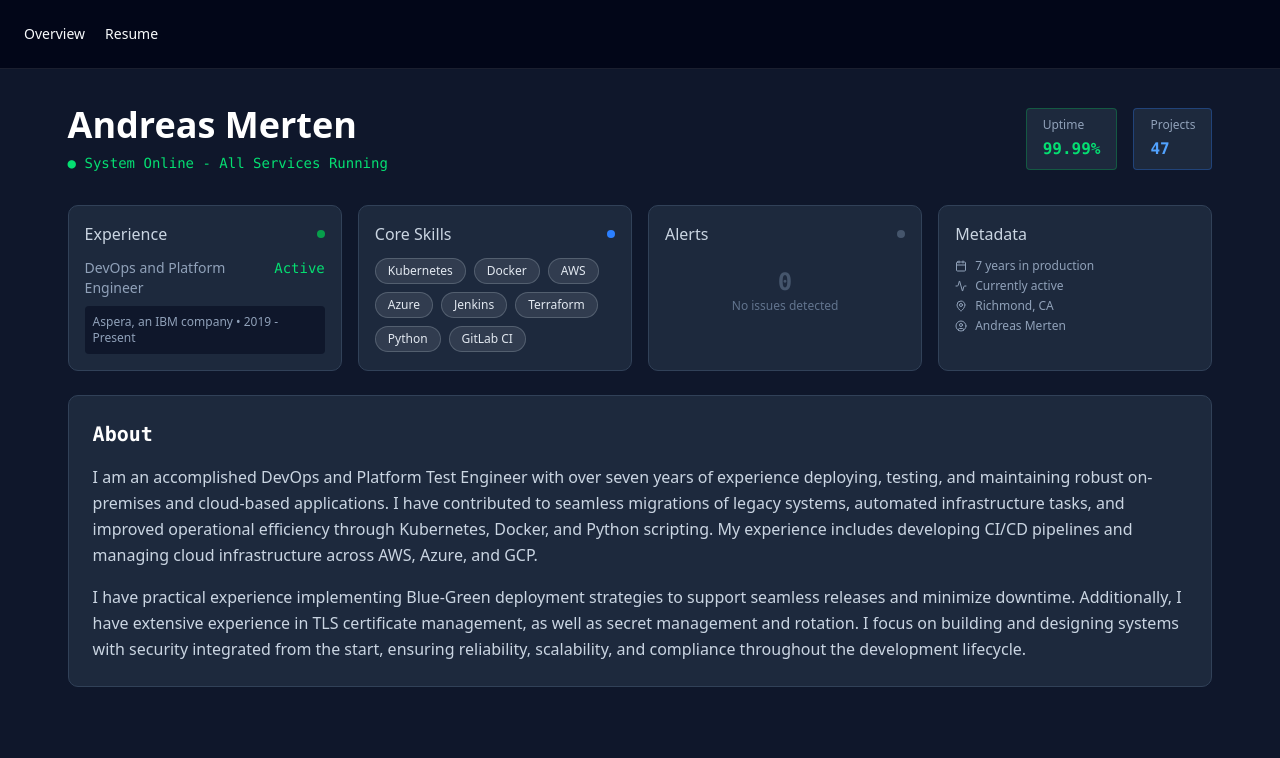
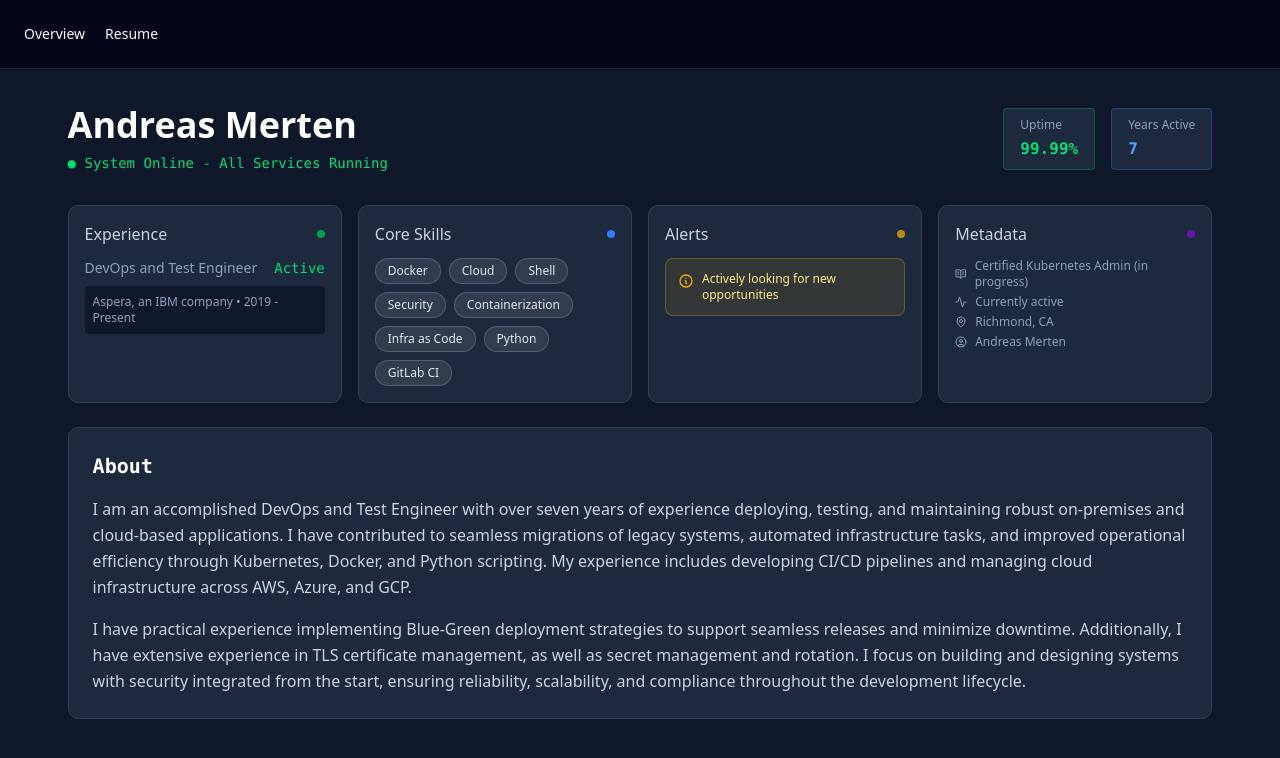
Before and after one commit to dremerten/pub-site, a React (Vite) app: page /overview in a window 1280 px wide. Shown: the top 758 px of the page. Built offline with nearby package versions, Linux system fonts and the light colour scheme; the HTML template or start-up script is replaced by a standard one.

Commit message:
Feedback changes

```diff
--- a/index.html
+++ b/index.html
@@ -7,7 +7,7 @@
     <link href="https://fonts.googleapis.com/css?family=Open+Sans:300,400,600,800" rel="stylesheet" type="text/css">
     <link rel="manifest" href="/manifest.json">
     <link rel="shortcut icon" href="/favicon.ico">
-    <title>Andreas Merten - DevOps, Platform Test Engineer</title>
+    <title>Andreas Merten - DevOps, Test Engineer</title>
   </head>
   <body>
     <noscript>
--- a/src/data/resume.js
+++ b/src/data/resume.js
@@ -1,29 +1,28 @@
-import {Activity, CalendarIcon, CircleUser, MapPin} from "lucide-react";
+import {Activity, BookOpenText, CircleUser, MapPin} from "lucide-react";
 
 export const personalInfo = {
   name: "Andreas Merten",
-  role: "DevOps and Platform Test Engineer",
+  role: "DevOps and Test Engineer",
   summary: [
-    "I am an accomplished DevOps and Platform Test Engineer with over seven years of experience deploying, testing, and maintaining robust on-premises and cloud-based applications. I have contributed to seamless migrations of legacy systems, automated infrastructure tasks, and improved operational efficiency through Kubernetes, Docker, and Python scripting. My experience includes developing CI/CD pipelines and managing cloud infrastructure across AWS, Azure, and GCP.",
+    "I am an accomplished DevOps and Test Engineer with over seven years of experience deploying, testing, and maintaining robust on-premises and cloud-based applications. I have contributed to seamless migrations of legacy systems, automated infrastructure tasks, and improved operational efficiency through Kubernetes, Docker, and Python scripting. My experience includes developing CI/CD pipelines and managing cloud infrastructure across AWS, Azure, and GCP.",
     "I have practical experience implementing Blue-Green deployment strategies to support seamless releases and minimize downtime. Additionally, I have extensive experience in TLS certificate management, as well as secret management and rotation. I focus on building and designing systems with security integrated from the start, ensuring reliability, scalability, and compliance throughout the development lifecycle."
-  ],
-  projectCount: 47
+  ]
 };
 
 export const metadataInfo = [
-  {text: "7 years in production", icon: CalendarIcon},
+  {text: "Certified Kubernetes Admin (in progress)", icon: BookOpenText},
   {text: "Currently active", icon: Activity},
   {text: "Richmond, CA", icon: MapPin},
   {text: "Andreas Merten", icon: CircleUser}
 ];
 
 export const coreSkills = [
-  "Kubernetes",
   "Docker",
-  "AWS",
-  "Azure",
-  "Jenkins",
-  "Terraform",
+  "Cloud",
+  "Shell",
+  "Security",
+  "Containerization",
+  "Infra as Code",
   "Python",
   "GitLab CI"
 ];
@@ -31,7 +30,7 @@ export const coreSkills = [
 export const experienceData = [
   {
     company: "Aspera, an IBM company",
-    position: "DevOps and Platform Engineer (Band 8)",
+    position: "DevOps and Test Engineer (Band 8)",
     years: "2019 - Present",
     highlights: [
       "Implemented automation and parallel testing, reducing QA cycle times and accelerating release schedules.",
@@ -73,7 +72,7 @@ export const comments = [
 export const additionalExperience = [
   {
     company: "IBM Aspera",
-    role: "DevOps & Platform Test Engineer",
+    role: "DevOps & Test Engineer",
     dateRange: "Feb 2019 - Present",
     experienceList: [
       "Implemented automation and parallel testing, reducing QA cycle times and accelerating release schedules.",
--- a/src/pages/Overview.jsx
+++ b/src/pages/Overview.jsx
@@ -6,7 +6,7 @@ const Overview = () => {
     <div>
       <div className="bg-slate-900 min-h-screen">
         <PageWrapper>
-          <div className="mmax-w-6xl mxd-auto">
+          <div>
             <div className="flex items-center justify-between mb-8">
               <div>
                 <h1 className="text-4xl font-bold text-white mb-2">{personalInfo.name}</h1>
@@ -18,8 +18,8 @@ const Overview = () => {
                   <div className="text-green-400 font-mono font-bold">99.99%</div>
                 </div>
                 <div className="bg-slate-800 px-4 py-2 rounded border border-blue-500/30">
-                  <div className="text-xs text-slate-400 mb-1">Projects</div>
-                  <div className="text-blue-400 font-mono font-bold">{personalInfo.projectCount}</div>
+                  <div className="text-xs text-slate-400 mb-1">Years Active</div>
+                  <div className="text-blue-400 font-mono font-bold">7</div>
                 </div>
               </div>
             </div>
@@ -61,17 +61,22 @@ const Overview = () => {
               <div className="bg-slate-800 p-4 rounded-lg border border-slate-700">
                 <div className="flex items-center justify-between mb-3">
                   <span className="text-slate-300 font-medium">Alerts</span>
-                  <span className="w-2 h-2 bg-slate-600 rounded-full"></span>
+                  <span className="w-2 h-2 bg-yellow-500 rounded-full animate-pulse"></span>
                 </div>
-                <div className="text-center py-2">
-                  <div className="text-2xl font-bold text-slate-600 font-mono">0</div>
-                  <div className="text-xs text-slate-500">No issues detected</div>
+                <div className="bg-yellow-500/10 border border-yellow-500/30 rounded-md p-3">
+                  <div className="flex items-start gap-2">
+                    <svg className="w-4 h-4 text-yellow-500 mt-0.5 flex-shrink-0" fill="none" stroke="currentColor" viewBox="0 0 24 24">
+                      <path strokeLinecap="round" strokeLinejoin="round" strokeWidth={2} d="M13 16h-1v-4h-1m1-4h.01M21 12a9 9 0 11-18 0 9 9 0 0118 0z" />
+                    </svg>
+                    <p className="text-xs text-yellow-200">Actively looking for new opportunities</p>
+                  </div>
                 </div>
               </div>
 
               <div className="bg-slate-800 p-4 rounded-lg border border-slate-700">
                 <div className="flex items-center justify-between mb-3">
                   <span className="text-slate-300 font-medium">Metadata</span>
+                  <span className="w-2 h-2 bg-purple-800 rounded-full"></span>
                 </div>
                 <div className="flex flex-col gap-1">
                   {
```
